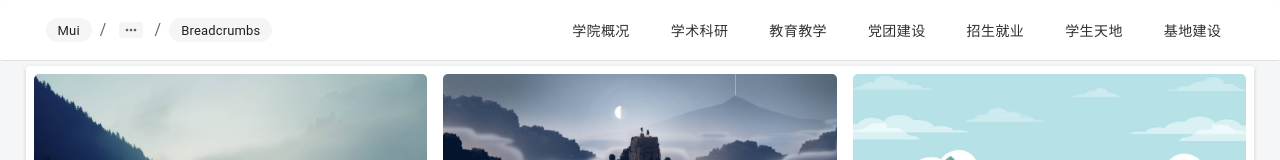
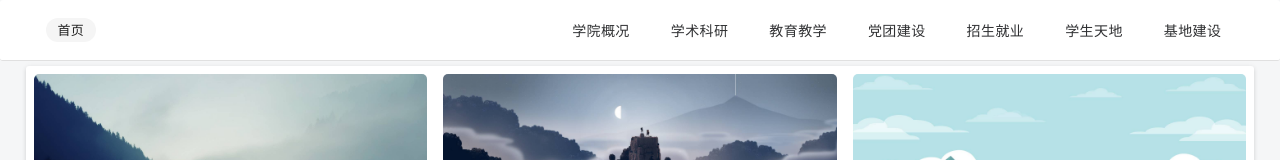
Before and after one commit to class-undefined/iie_usy_react, a React (Create React App) app: page / in a window 1280 px wide. Shown: the top 160 px of the page. Built offline with nearby package versions, Linux system fonts and the light colour scheme.

Commit message:
feat: 面包屑组件将通过监听路由的变化而变化 todo: 获取路由表携带的信息

```diff
--- a/src/layout/NavBar/NavBar.tsx
+++ b/src/layout/NavBar/NavBar.tsx
@@ -8,7 +8,7 @@ import MediaNavBar from './components/MediaNavBar/MediaNavBar';
 import {BreadCrumbs} from './components/BreadCrumbs/BreadCrumbs';
 import { withRouter } from "react-router";
 
-export const NavBar = () => {
+export const NavBar = (props: any) => {
     const [media, setMedia] = useState(getMedia(window.outerWidth))
     useEffect(() => {
         window.addEventListener('resize', (e: Event) => {
@@ -16,7 +16,8 @@ export const NavBar = () => {
             const {outerWidth} = currentTarget as any
             setMedia(getMedia(outerWidth))
         })
-        console.log(media);
+        console.log(props);
+        console.log(`设备类型: ${media}`);
     }, [media])
     return (
         <div className={'nav'}>
--- a/src/layout/NavBar/components/BreadCrumbs/BreadCrumbs.tsx
+++ b/src/layout/NavBar/components/BreadCrumbs/BreadCrumbs.tsx
@@ -3,10 +3,11 @@ import Breadcrumbs from '@mui/material/Breadcrumbs';
 import Link from '@mui/material/Link';
 import './BreadCrumbs.scss'
 import {useLocation, useHistory} from 'react-router-dom';
-import {useEffect} from 'react';
+import {useEffect, useState} from 'react';
 import NavigateNextIcon from '@mui/icons-material/NavigateNext';
 import {makeStyles} from '@mui/styles';
 import {Button, Chip, emphasize, styled} from '@mui/material';
+import {splitRoutePath} from '../../../../utils/router';
 const useTextStyle = makeStyles({
     li: {
         fontFamily: `"Roboto","Helvetica","Arial",sans-serif `,
@@ -41,9 +42,15 @@ const StyledBreadcrumb = styled(Chip)(({ theme }) => {
 export const BreadCrumbs = () => {
     const textStyle = useTextStyle()
     const history = useHistory()
+    const {pathname} = history.location
+    const paths = splitRoutePath(pathname)
+    const [pathLabels, setPathLabels] = useState(paths)// 各层级的路由名称
     useEffect(() => {
-        console.log(history)
-    }, [history])
+        setPathLabels(pathLabels)
+    }, [pathLabels, paths])
+    const Children = () => {
+        return <Breadcrumbs>{(pathLabels.length === 0 &&  <StyledBreadcrumb label={'首页'}/>) || pathLabels.map((path, index) => <StyledBreadcrumb key={index} label={path}/>)}</Breadcrumbs>
+    }
     return (
         <div className={'BreadCrumbs-container'} role="presentation" onClick={handleClick}>
             <div className={'BreadCrumbs-container-children'}>
@@ -51,9 +58,7 @@ export const BreadCrumbs = () => {
                     maxItems={2}
                     className={textStyle.li}
                     aria-label="breadcrumb">
-                    <StyledBreadcrumb label={'Mui'}/>
-                    <StyledBreadcrumb label={'Core'}/>
-                    <StyledBreadcrumb label={'Breadcrumbs'}/>
+                    <Children/>
                 </Breadcrumbs>
             </div>
         </div>
--- /dev/null
+++ b/src/utils/router.ts
@@ -0,0 +1,8 @@
+/**
+ * 分割路由
+ * @param pathname 路由地址
+ */
+export const splitRoutePath = (pathname: string) => {
+    if (pathname.length > 0 && pathname.charAt(0) === '/') pathname = pathname.substr(1, pathname.length)
+    return pathname.split('/').filter(path => path !== '')
+}
```
